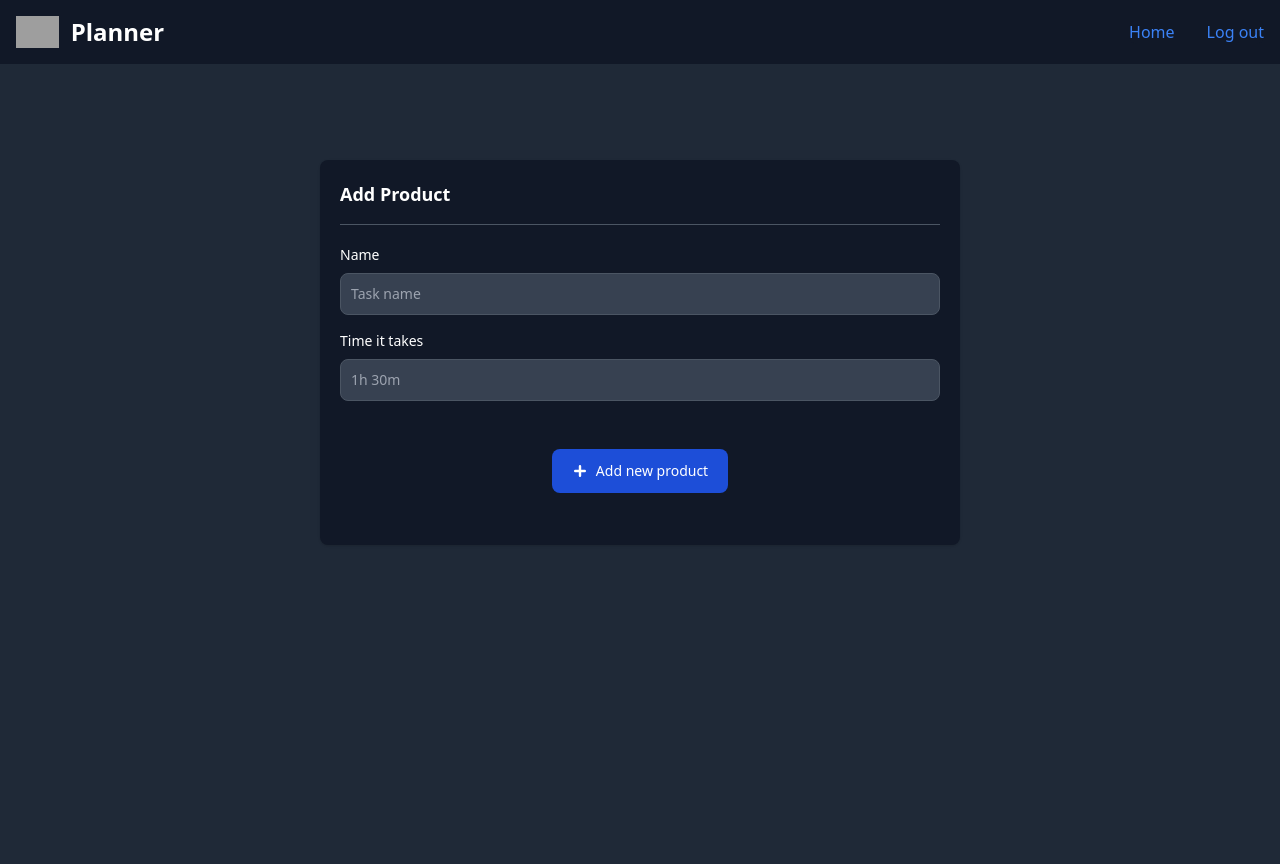
After one commit to oleksandrabelmas0908/planner, a Django app: page /home/add_task in a window 1280 px wide. The commit adds this page. Run offline with Django 5.2, Linux system fonts and the light colour scheme; the visitor is signed in with stand-in values (Sample User, id 1); some libraries are stand-ins or nearby versions; grey boxes are pictures that could not be loaded.

Commit message:
add product functionality

```diff
--- /dev/null
+++ b/main/templates/add_task.html
@@ -0,0 +1,94 @@
+<!DOCTYPE html>
+<html lang="en" class="dark">
+
+<head>
+
+  <title>Home</title>
+
+
+  <link href="https://cdn.jsdelivr.net/npm/flowbite@3.1.2/dist/flowbite.min.css" rel="stylesheet" />
+
+  <script src="https://cdn.tailwindcss.com"></script>
+  <script src="https://cdn.tailwindcss.com?plugins=forms,typography,aspect-ratio,line-clamp"></script>
+
+</head>
+
+
+<body class="bg-gray-800 text-white">
+
+
+ <nav class="border-gray-200 bg-gray-900">
+    <div class="max-w-screen-xl flex flex-wrap items-center justify-between mx-auto p-4">
+      <a href="https://flowbite.com/" class="flex items-center space-x-3 rtl:space-x-reverse">
+        <img src="https://flowbite.com/docs/images/logo.svg" class="h-8" alt="Flowbite Logo" />
+        <span class="self-center text-2xl font-semibold whitespace-nowrap text-white">Planner</span>
+      </a>
+      <button data-collapse-toggle="navbar-default" type="button"
+        class="inline-flex items-center p-2 w-10 h-10 justify-center text-sm  rounded-lg md:hidden focus:outline-none focus:ring-2 text-gray-400 hover:bg-gray-700 focus:ring-gray-600"
+        aria-controls="navbar-default" aria-expanded="false">
+        <span class="sr-only">Open main menu</span>
+        <svg class="w-5 h-5" aria-hidden="true" xmlns="http://www.w3.org/2000/svg" fill="none" viewBox="0 0 17 14">
+          <path stroke="currentColor" stroke-linecap="round" stroke-linejoin="round" stroke-width="2"
+            d="M1 1h15M1 7h15M1 13h15" />
+        </svg>
+      </button>
+      <div class="hidden w-full md:block md:w-auto " id="navbar-default">
+        <ul
+          class="font-medium text-center flex flex-col p-4 md:p-0 mt-4 border rounded-lg md:flex-row md:space-x-8 rtl:space-x-reverse md:mt-0 md:border-0 bg-gray-900 md:bg-gray-900 border-gray-700">
+          <li>
+            <a href="{% url 'home' %}"
+              class="block py-2 px-3 bg-blue-700 rounded-sm md:bg-transparent md:p-0 text-white md:text-blue-500"
+              aria-current="page">Home</a>
+          </li>
+          <li>
+            <a href="{% url 'login' %}"
+              class="block py-2 px-3 bg-blue-700 rounded-sm md:bg-transparent md:p-0 text-white md:text-blue-500"
+              aria-current="page">Log out</a>
+          </li>
+        </ul>
+      </div>
+    </div>
+  </nav>
+
+
+
+
+    <!-- Main modal -->
+    <div class="justify-center items-center w-full h-screen">
+        <div class="relative pt-24 p-4 w-full max-w-2xl h-auto mx-auto">
+            <!-- Modal content -->
+            <div class="relative p-4 bg-white rounded-lg shadow dark:bg-gray-900 sm:p-5">
+                <!-- Modal header -->
+                <div class="flex justify-between items-center pb-4 mb-4 rounded-t border-b sm:mb-5 dark:border-gray-600">
+                    <h3 class="text-lg font-semibold text-gray-900 dark:text-white">
+                        Add Product
+                    </h3>
+
+                </div>
+                <!-- Modal body -->
+                <form method="post" action="#">
+                    {% csrf_token %}
+                    <div class="grid gap-4 mb-4 grid-cols-1">
+                        <div>
+                            <label for="name" class="block mb-2 text-sm font-medium text-gray-900 dark:text-white">Name</label>
+                            <input type="text" name="name" id="name" class="bg-gray-50 border border-gray-300 text-gray-900 text-sm rounded-lg focus:ring-primary-600 focus:border-primary-600 block w-full p-2.5 dark:bg-gray-700 dark:border-gray-600 dark:placeholder-gray-400 dark:text-white dark:focus:ring-primary-500 dark:focus:border-primary-500" placeholder="Task name" required="">
+                        </div>
+                        <div>
+                            <label for="time_it_takes" class="block mb-2 text-sm font-medium text-gray-900 dark:text-white">Time it takes</label>
+                            <input type="text" name="time_it_takes" id="time_it_takes" class="bg-gray-50 border border-gray-300 text-gray-900 text-sm rounded-lg focus:ring-primary-600 focus:border-primary-600 block w-full p-2.5 dark:bg-gray-700 dark:border-gray-600 dark:placeholder-gray-400 dark:text-white dark:focus:ring-primary-500 dark:focus:border-primary-500" placeholder="1h 30m" required="">
+                        </div>
+                    </div>
+                    <div class="py-8 w-full flex justify-center">
+                        <button type="submit" class="mx-auto text-white inline-flex items-center bg-blue-700 hover:bg-blue-800 focus:ring-4 focus:outline-none focus:ring-primary-300 font-medium rounded-lg text-sm px-5 py-2.5 text-center dark:bg-primary-600 dark:hover:bg-primary-700 dark:focus:ring-primary-800">
+                            <svg class="mr-1 -ml-1 w-6 h-6" fill="currentColor" viewBox="0 0 20 20" xmlns="http://www.w3.org/2000/svg"><path fill-rule="evenodd" d="M10 5a1 1 0 011 1v3h3a1 1 0 110 2h-3v3a1 1 0 11-2 0v-3H6a1 1 0 110-2h3V6a1 1 0 011-1z" clip-rule="evenodd"></path></svg>
+                            Add new product
+                        </button>
+                    </div>
+                </form>
+            </div>
+        </div>
+    </div>
+
+
+<script src="https://cdn.jsdelivr.net/npm/flowbite@3.1.2/dist/flowbite.min.js"></script>
+</body>
--- a/main/templates/index.html
+++ b/main/templates/index.html
@@ -1,10 +1,7 @@
 <!DOCTYPE html>
-{% load static %}
-<html lang="en" class="dark">
+<html lang="en" >
 <head>
     <title>Main</title>
-
-    <link rel="stylesheet" href="{% static 'css/style.css' %}">
 
     <link href="https://cdn.jsdelivr.net/npm/flowbite@3.1.2/dist/flowbite.min.css" rel="stylesheet" />
 </head>
--- a/main/urls.py
+++ b/main/urls.py
@@ -7,5 +7,6 @@ urlpatterns = [
     path('registration/', registration_view, name='registration'),
     path('login/', login_view, name='login'),
     path('home/', home, name='home'),
+    path('home/add_task', add_task, name='add_task')
 
 ]
--- a/main/views.py
+++ b/main/views.py
@@ -54,3 +54,18 @@ def home(req):
     tasks = Tasks.objects.filter(user=req.user)
     print(tasks)
     return render(req, 'home.html', context={"tasks": tasks, "user": req.user})
+
+
+@login_required
+def add_task(req):
+    if req.method == 'POST':
+        task_name = req.POST.get("name")
+        time_it_takes = req.POST.get("time_it_takes")
+        user = req.user
+
+        new_task = Tasks(user=user, title=task_name, time_it_takes=time_it_takes)
+        new_task.save()
+
+        return redirect('home')
+
+    return render(req, 'add_task.html')
```
Also changed, not shown: main/templates/home.html (+3 -7 lines).
